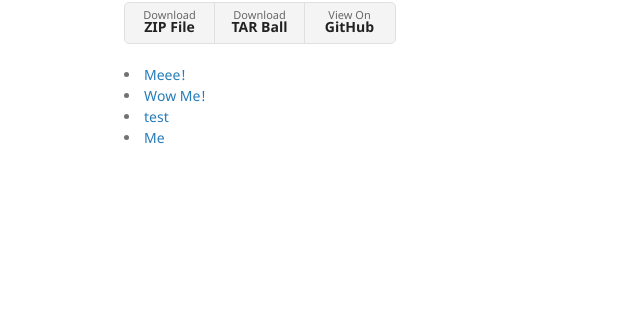
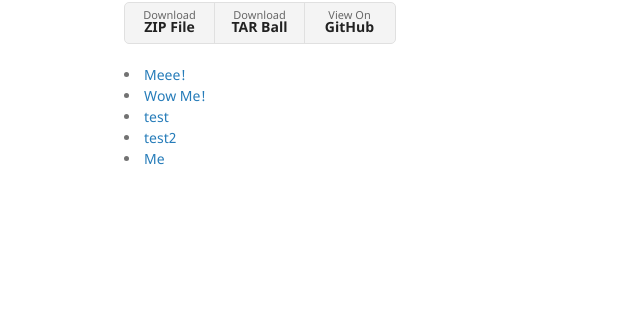
Before and after one commit to transresult/2504-chat-bot-source, a Jekyll site: the page built from docs/test.md, in a window 1280 px wide. Shown: the part 376-698 px from the top of the page, without its empty margins (86-726 px from the left). Built offline with Jekyll 4.4.1, drawn with Linux system fonts in a browser that asks for light colours; our own code applies the rules of GitHub Pages for plain Markdown files.

Commit message:
Update test.md

```diff
--- a/docs/test.md
+++ b/docs/test.md
@@ -1 +1,7 @@
+---
+layout: default
+title: test2
+rank: 2
+---
+
 #test
```
